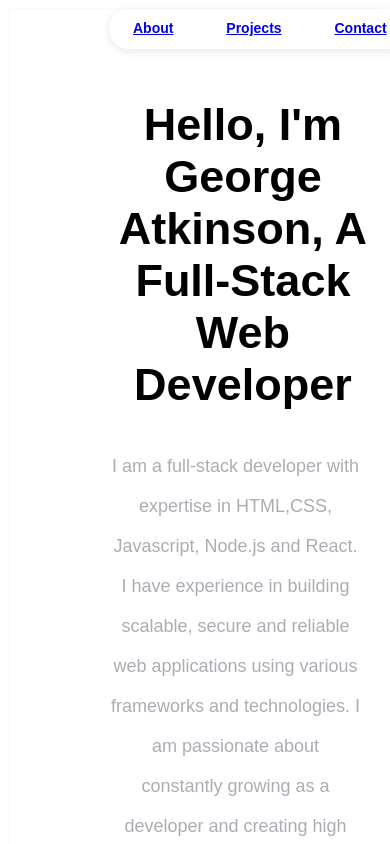
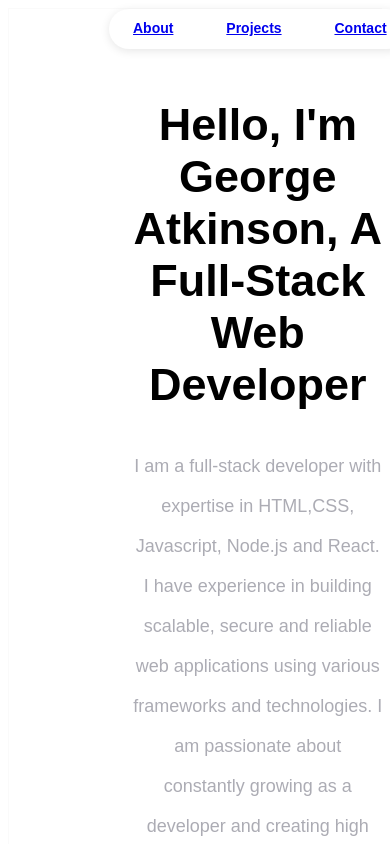
Before and after one commit to Georgeatkinsonwd/Portfolio-2023, a React (Create React App) app: page / in a window 390 px wide. Shown: the top 844 px of the page. Built offline with nearby package versions, Linux system fonts and the light colour scheme.

Commit message:
centered about section when in mobile

```diff
--- a/src/styles/about.css
+++ b/src/styles/about.css
@@ -70,4 +70,7 @@
     .aboutImg{
         display:none;
     }
+    .aboutLeft{
+        align-items: center;
+    }
   }
```
